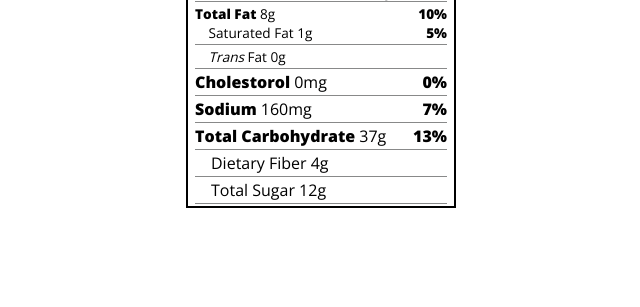
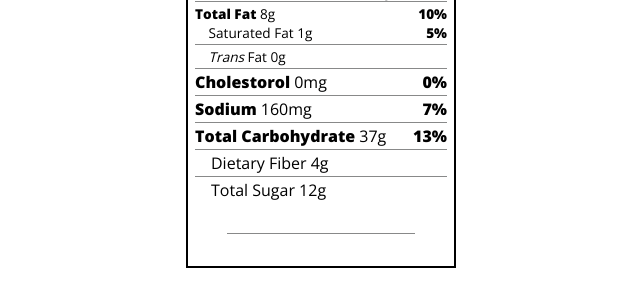
Before and after one commit to jeffvital/Nutrition-Label, a plain HTML site: page index.html in a window 1280 px wide. Shown: the part 201-508 px from the top of the page, without its empty margins (319-959 px from the left). Drawn offline with nearby package versions, Linux system fonts and the light colour scheme.

Commit message:
.dbl-indent margin

```diff
--- a/index.html
+++ b/index.html
@@ -59,7 +59,7 @@
       <p class="indent no-divider">Dietary Fiber 4g</p>
       <div class="divider"></div>
       <p class="indent no-divider">Total Sugar 12g</p>
-      <div class="divider"></div>
+      <div class="divider dbl-indent"></div>
     </div>
   </body>
 </html>
--- a/styles.css
+++ b/styles.css
@@ -76,3 +76,7 @@ p {
 .daily-value p:not (.no-divider) {
   border-bottom: 1px solid #888989;
 }
+
+.dbl-indent {
+  margin: 2em;
+}
```
